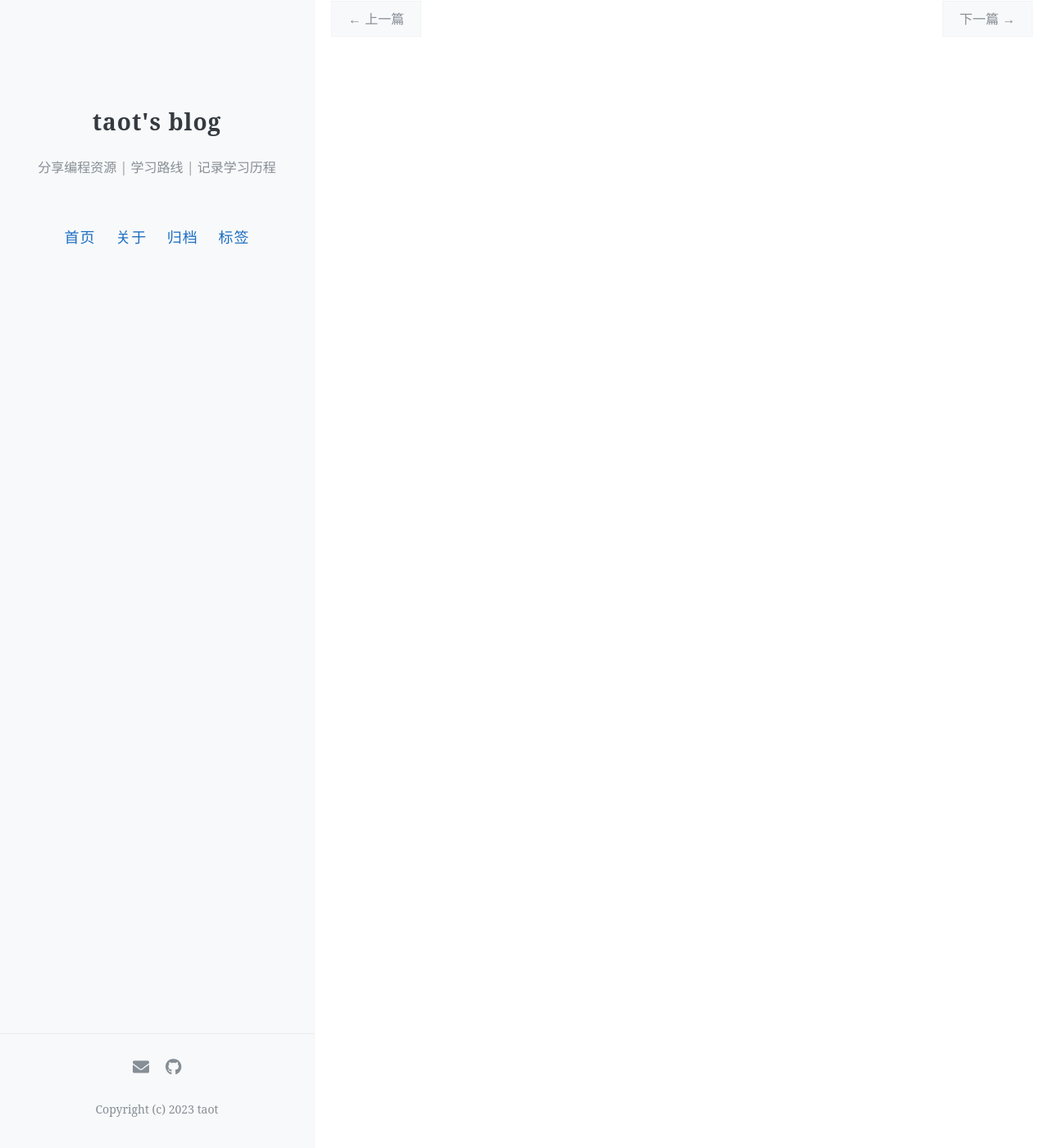
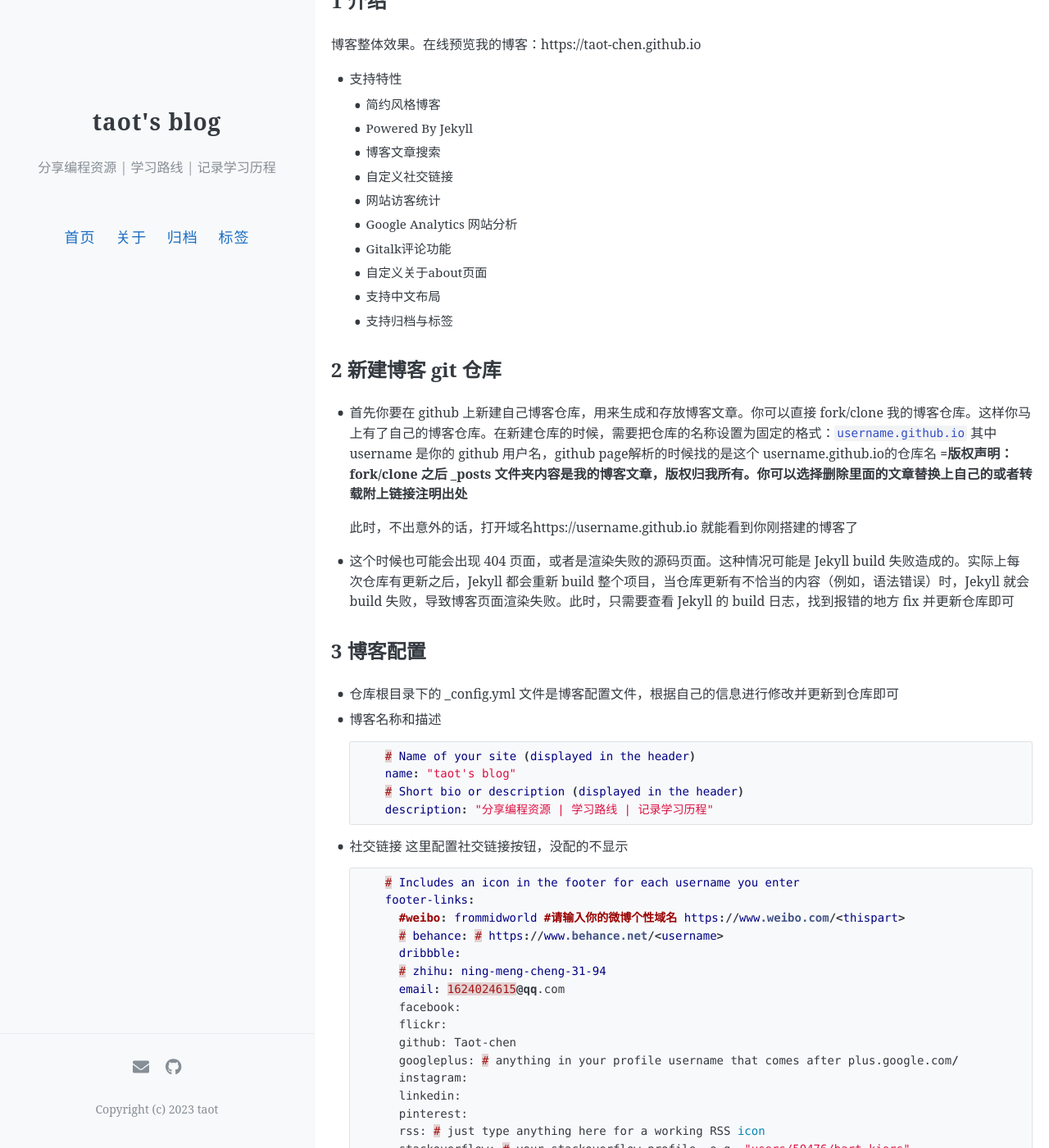
Before and after one commit to Taot-chen/Taot-chen.github.io, a Jekyll site: the page built from _posts/2023-12-29-build_blog_with_gitpages.md, in a window 1280 px wide and 1400 px high, scrolled down 270 px. Shown: the whole window at 82% size. Built offline with Jekyll 4.4.1, drawn with Linux system fonts in a browser that asks for light colours; comment, search, counter and statistics services are not loaded; some of the changed text lies outside the part shown.

Commit message:
1. update some blogs

````diff
--- /dev/null
+++ b/_posts/2023-12-29-build_blog_with_gitpages.md
@@ -0,0 +1,99 @@
+---
+layout: post
+title: build_blog_with_gitpages
+date: 2023-12-29
+---
+
+# build blog with gitpages
+
+## 1 介绍
+
+  博客整体效果。在线预览我的博客：https://taot-chen.github.io
+
+  * 支持特性
+    * 简约风格博客
+    * Powered By Jekyll
+    * 博客文章搜索
+    * 自定义社交链接
+    * 网站访客统计
+    * Google Analytics 网站分析
+    * Gitalk评论功能
+    * 自定义关于about页面
+    * 支持中文布局
+    * 支持归档与标签
+
+## 2 新建博客 git 仓库
+  * 首先你要在 github 上新建自己博客仓库，用来生成和存放博客文章。你可以直接 fork/clone 我的博客仓库。这样你马上有了自己的博客仓库。在新建仓库的时候，需要把仓库的名称设置为固定的格式：`username.github.io`
+    其中 username 是你的 github 用户名，github page解析的时候找的是这个 username.github.io的仓库名
+    **=版权声明：fork/clone 之后 _posts 文件夹内容是我的博客文章，版权归我所有。你可以选择删除里面的文章替换上自己的或者转载附上链接注明出处**
+
+    此时，不出意外的话，打开域名https://username.github.io 就能看到你刚搭建的博客了
+
+  * 这个时候也可能会出现 404 页面，或者是渲染失败的源码页面。这种情况可能是 Jekyll build 失败造成的。实际上每次仓库有更新之后，Jekyll 都会重新 build 整个项目，当仓库更新有不恰当的内容（例如，语法错误）时，Jekyll 就会 build 失败，导致博客页面渲染失败。此时，只需要查看 Jekyll 的 build 日志，找到报错的地方 fix 并更新仓库即可
+
+## 3 博客配置
+  * 仓库根目录下的 _config.yml 文件是博客配置文件，根据自己的信息进行修改并更新到仓库即可
+  * 博客名称和描述
+    ```css
+        # Name of your site (displayed in the header)
+        name: "taot's blog"
+        # Short bio or description (displayed in the header)
+        description: "分享编程资源 | 学习路线 | 记录学习历程"
+    ```
+  * 社交链接
+    这里配置社交链接按钮，没配的不显示
+    ```css
+        # Includes an icon in the footer for each username you enter
+        footer-links:
+          #weibo: frommidworld #请输入你的微博个性域名 https://www.weibo.com/<thispart>
+          # behance: # https://www.behance.net/<username>
+          dribbble:
+          # zhihu: ning-meng-cheng-31-94
+          email: 1624024615@qq.com
+          facebook:
+          flickr:
+          github: Taot-chen
+          googleplus: # anything in your profile username that comes after plus.google.com/
+          instagram:
+          linkedin:
+          pinterest:
+          rss: # just type anything here for a working RSS icon
+          stackoverflow: # your stackoverflow profile, e.g. "users/50476/bart-kiers"
+          tumblr: # https://<username>.tumblr.com
+          #twitter: frommidworld
+          youtube:
+    ```
+  * 配置gitalk
+    这个是评论功能的配置。评论功能基于gitalk，在配置文件中找到gitalk配置项目，修改规则如下：
+    ```css
+        gitalk:
+        clientID: <你的clientID>
+        clientSecret: <你的clientSecret>
+        repo: <你的repository名称>
+        owner: <你的GitHub用户名>
+    ```
+    原理是利用github的issues评论文章
+  * Google站长统计
+    使用谷歌分析账号，它可以统计你博客网站的访问人数，访问来源等非常丰富的网站数据
+    ```css
+        # Enter your Google Analytics web tracking code (e.g. UA-2110908-2) to activate tracking
+        google_analytics: UA-XXXXXXX-X
+    ```
+  * 博客网址配置
+    ```css
+        # Your website URL (e.g. http://barryclark.github.io or http://www.barryclark.co)
+        # Used for Sitemap.xml and your RSS feed
+        url: https://yourname.github.io
+    ```
+    done! 不出意外的话，现在访问上面提到的博客地址，就可以看到自己的博客。
+
+## 4 如何写博客
+  * 文章用 markdown 语法，写好统一放在 _post 文件夹下上传，git page 会自动从 github 仓库拉取并重新 build Jekyll，解析成网页，之后就能在博客网页浏览。
+  * 关于文章的命名格式：博客文章必须按照统一的命名格式 yyyy-mm-dd-blogName.md，并且文章开头必须有统一的 head，例如本文的文件名为 `2023-12-29-build_blog_with_gitpages.md`，文件开头内容为：
+    ```markdown
+        ---
+        layout: post
+        title: build_blog_with_gitpages
+        date: 2023-12-29
+        ---
+    ```
````
Also changed, not shown: _posts/2023-12-24-build_blog_with_gitpages.md (deleted, +0 -7 lines), _posts/2023-12-27-c_basic_3_array_string.md (+2 -0 lines), _posts/2023-12-28-model_deployment.md (deleted, +0 -7 lines), _posts/2024-01-02-model_deployment_2_torch2onnx.md (added, +74 -0 lines).
